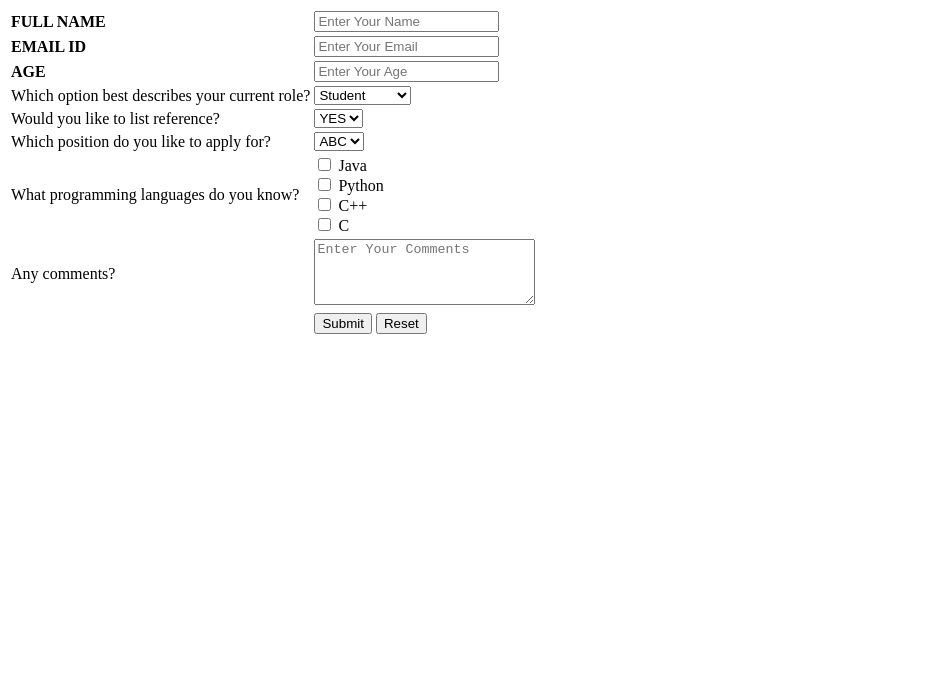
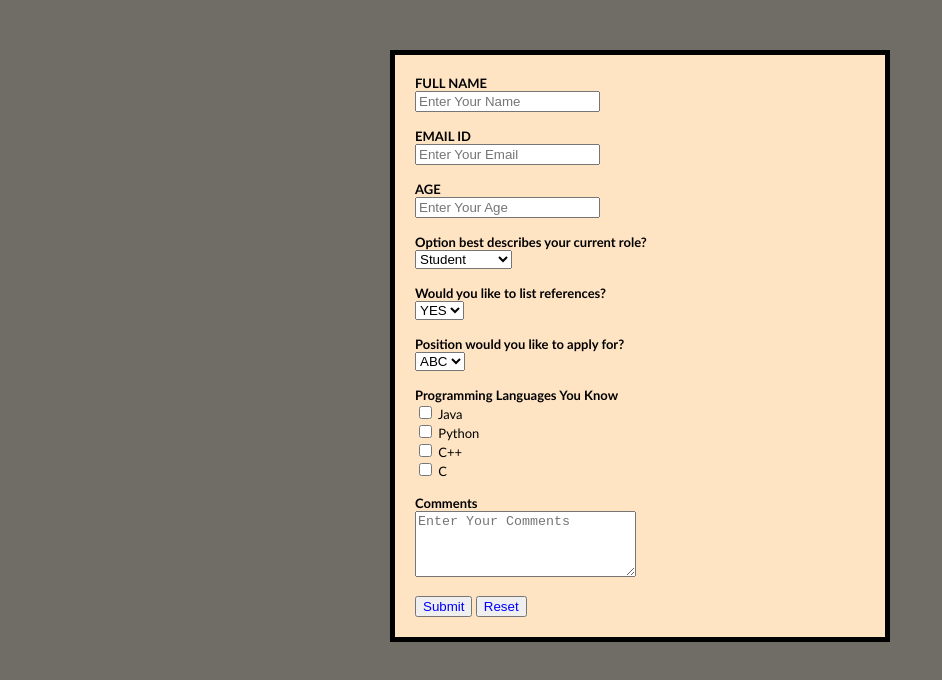
Before and after one commit to Ridhwanriyaz/form, a plain HTML site: page form.html in a window 1280 px wide. Shown: the whole page, without its empty margins (0-942 px from the left). Drawn offline with Linux system fonts and the light colour scheme.

Commit message:
added reset form and mail .com

```diff
--- a/form.html
+++ b/form.html
@@ -2,86 +2,86 @@
 <html>
 <head>
     <title>Registration Form</title>
+    <link rel="stylesheet" type="text/css" href="style.css">
 </head>
 
 <body>
 
-<form>
-    <table>
+<div class="container">
 
-        <tr>
-            <td><b>FULL NAME</b></td>
-            <td><input type="text" placeholder="Enter Your Name"></td>
-        </tr>
+<form onsubmit="return checkEmail()" onreset="return confirmReset()">
 
-        <tr>
-            <td><b>EMAIL ID</b></td>
-            <td><input type="text" placeholder="Enter Your Email"></td>
-        </tr>
+    <div>
+        <label><b>FULL NAME</b></label><br>
+        <input type="text" placeholder="Enter Your Name">
+    </div>
+    <br>
 
-        <tr>
-            <td><b>AGE</b></td>
-            <td><input type="number" placeholder="Enter Your Age"></td>
-        </tr>
+    <div>
+        <label><b>EMAIL ID</b></label><br>
+        <input type="email" placeholder="Enter Your Email" id="email">
+    </div>
+    <br>
 
-        <tr>
-            <td>Which option best describes your current role?</td>
-            <td>
+    <div>
+        <label><b>AGE</b></label><br>
+        <input type="number" placeholder="Enter Your Age" id="ageInput">
+    </div>
+    <br>
+
+    <div>
+        <label><b>Option best describes your current role?</b></label><br>
         <select>
             <option>Student</option>
             <option>Employed</option>
             <option>Unemployed</option>
         </select>
-            </td>
-        </tr>
+    </div>
+    <br>
 
-        <tr>
-            <td>Would you like to list reference?</td>
-            <td>
+    <div>
+        <label><b>Would you like to list references?</b></label><br>
         <select>
             <option>YES</option>
             <option>NO</option>
         </select>
-            </td>
-        </tr>
+    </div>
+    <br>
 
-        <tr>
-            <td>Which position do you like to apply for?</td>
-            <td>
+    <div>
+        <label><b>Position would you like to apply for?</b></label><br>
         <select>
             <option>ABC</option>
             <option>DEF</option>
         </select>
-            </td>
-        </tr>
+    </div>
+    <br>
 
-        <tr>
-            <td>What programming languages do you know?</td>
-            <td>
+    <div>
+        <label><b>Programming Languages You Know</b></label><br>
         <input type="checkbox"> Java <br>
         <input type="checkbox"> Python <br>
         <input type="checkbox"> C++ <br>
-                <input type="checkbox"> C <br>
-            </td>
-        </tr>
+        <input type="checkbox"> C
+    </div>
+    <br>
 
-        <tr>
-            <td>Any comments?</td>
-            <td>
-                <textarea name="comments" rows="4" cols="25" placeholder="Enter Your Comments"></textarea>
-            </td>
-        </tr>
+    <div>
+        <label><b>Comments</b></label><br>
+        <textarea rows="4" cols="25" placeholder="Enter Your Comments"></textarea>
+    </div>
+    <br>
 
-        <tr>
-            <td></td>
-            <td>
+    <div class="button">
         <input type="submit" value="Submit">
         <input type="reset" value="Reset">
-            </td>
-        </tr>
+    </div>
 
-    </table>
 </form>
+
+</div>
+
+<script src="script.js"></script>
 
 </body>
 </html>
```
Lines whose indentation alone changed are shown as unchanged.
